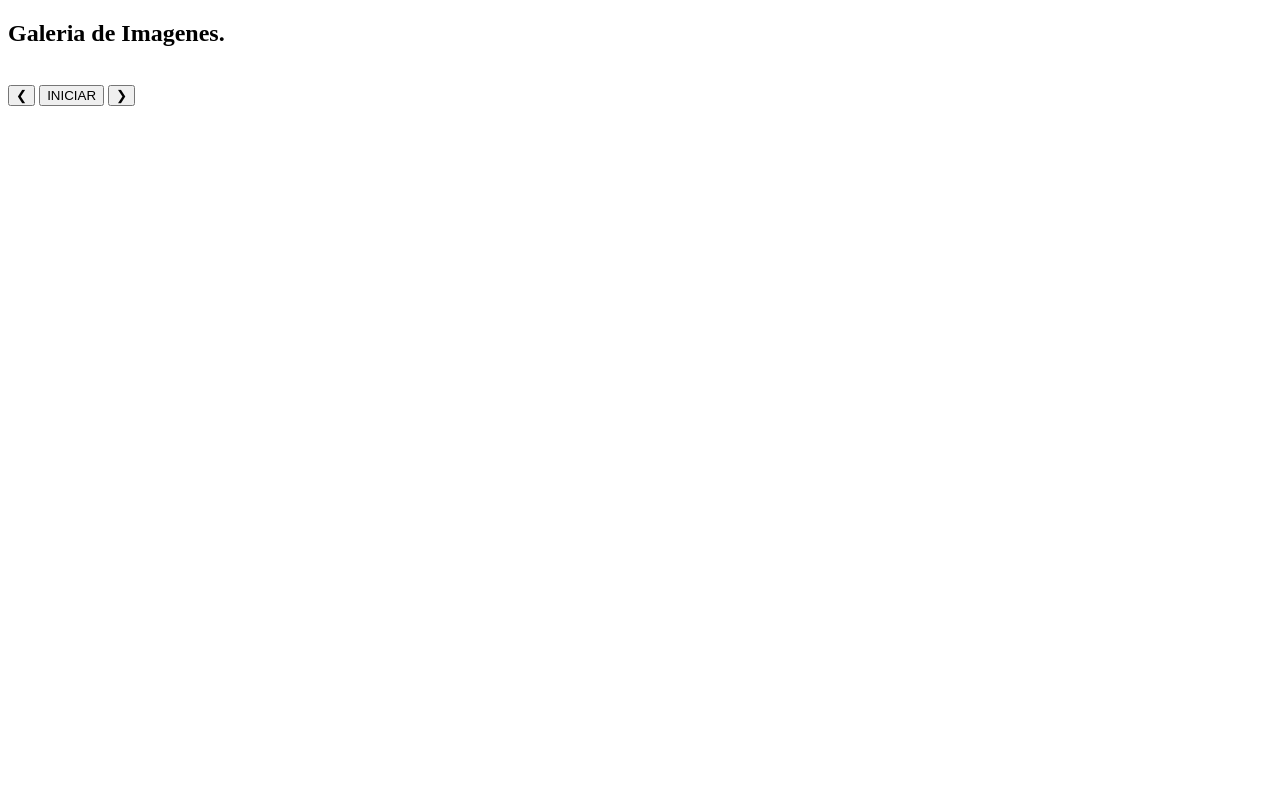
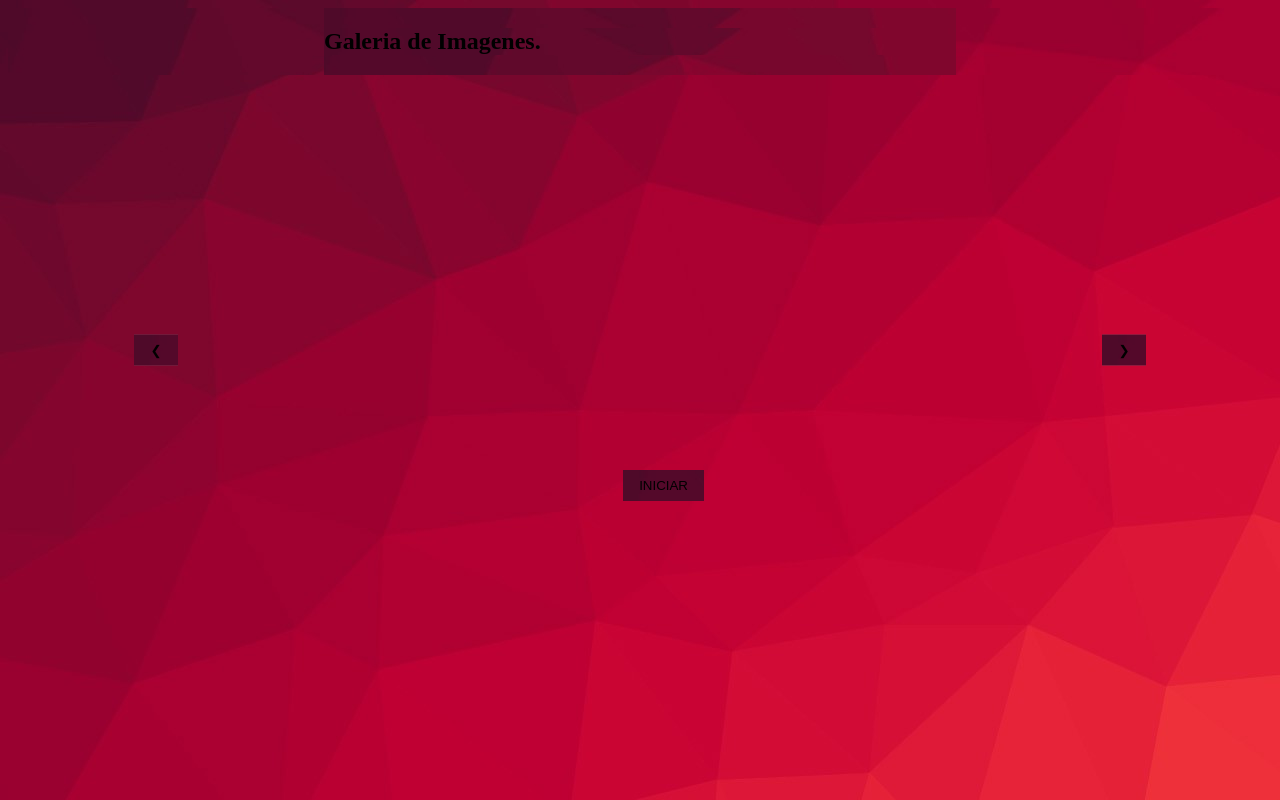
Before and after one commit to wonejo92/Practica03-Validacion-De-Datos, a plain HTML site: page Galeria.html in a window 1280 px wide. Drawn offline with Linux system fonts and the light colour scheme.

Commit message:
Pagina Galeria con su estilo respectivo

```diff
--- /dev/null
+++ b/CSS/estiloG.css
@@ -0,0 +1,56 @@
+* {
+    background-image: url(../Images/htmlFondo.jpg);
+
+    }
+
+    .mySlides {
+        display:none;
+        width: 100%;
+        margin: 90px 0;
+    }
+
+    #img {
+        width: 50%;
+        height: 50%;
+        overflow: hidden;
+        margin-right: auto;
+        margin-left: auto;
+    }
+
+    .button {
+        border:none;
+        display:inline-block;
+        padding:8px 16px;
+        vertical-align:middle;
+        text-decoration:none;
+        color:black;
+        background-color: rgba(255, 255, 255, 0.3);
+        text-align:center;
+    }
+
+    .black:hover {
+        color:#fff!important;
+        background-color:#000!important
+    }
+
+    .right {
+        position:absolute;
+        top:350px;
+        right:10.5%;
+        transform:translate(0%,-50%);
+        -ms-transform:translate(0%,-50%);
+    }
+
+    .left {
+        position:absolute;
+        top:350px;
+        left:10.5%;
+        transform:translate(0%,-50%);
+        -ms-transform:translate(-0%,-50%);
+    }
+
+    .center {
+        position:absolute;
+        top:470px;
+        right: 45%;
+    }
--- a/Galeria.html
+++ b/Galeria.html
@@ -4,7 +4,7 @@
 <head>
     <title>Galería</title>
     <meta charset="utf-8">
-    <link rel="stylesheet" type="text/css" href="css/index.css">
+    <link rel="stylesheet" type="text/css" href="CSS/estiloG.css">
 </head>
 
 <body>
```
